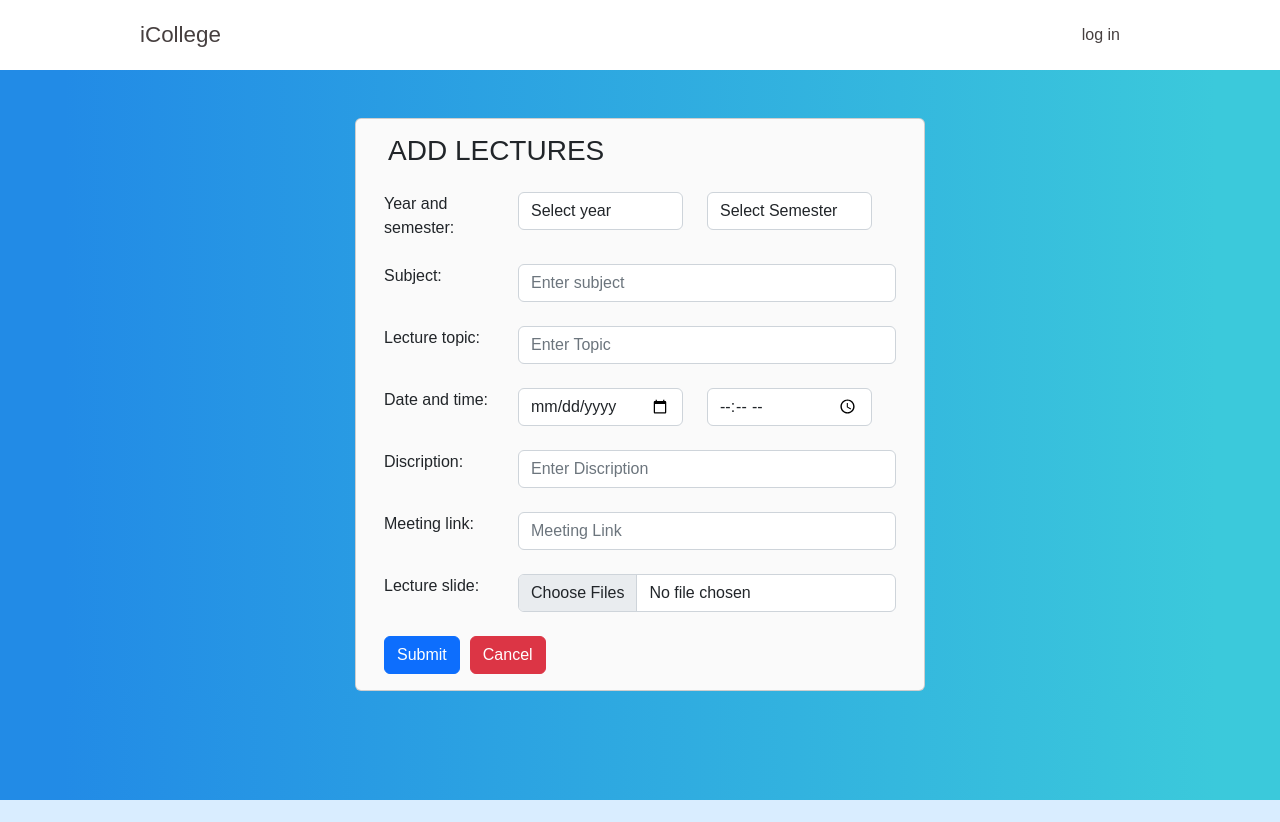
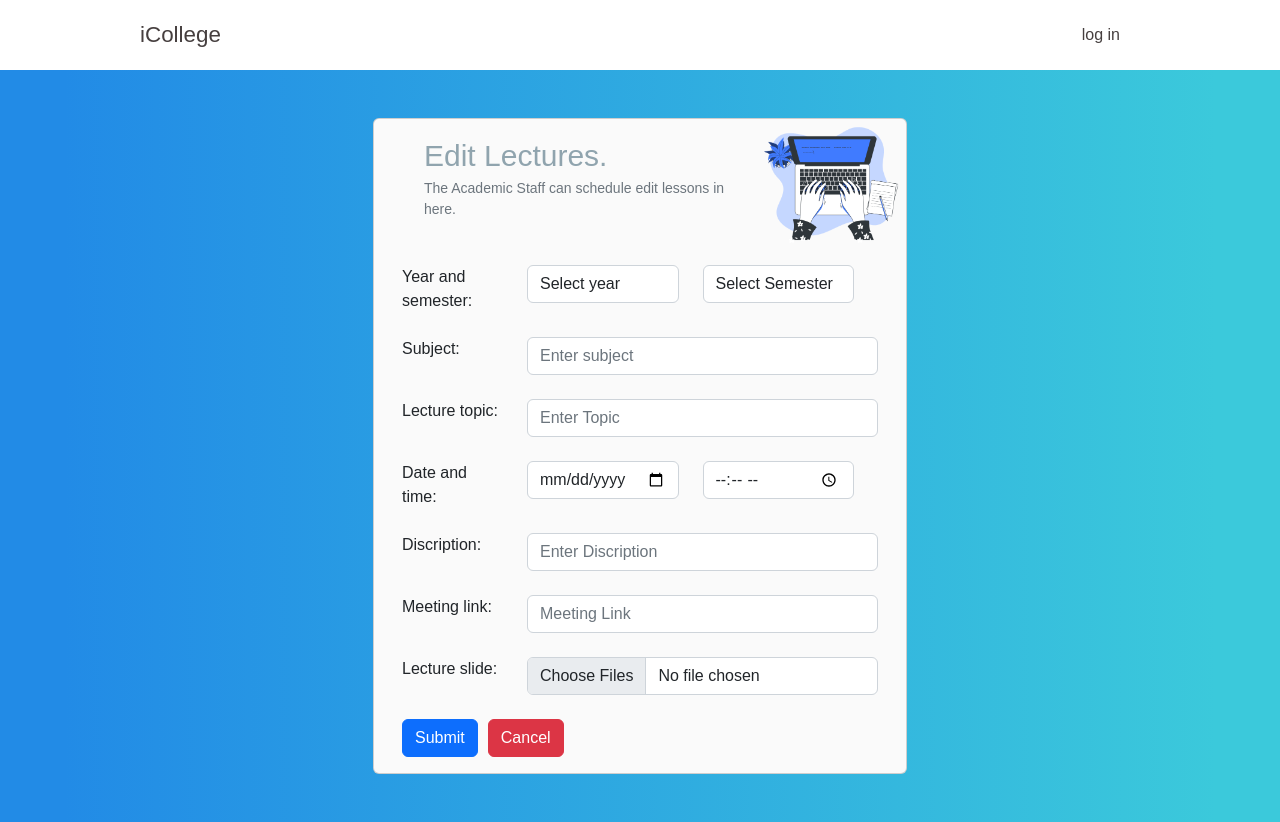
Before and after one commit to Hasaranga-sys/iCollege_LMS_Software, a React (Create React App) app in the folder front-end/: page /UpdateLecture/1 in a window 1280 px wide. Before the commit the page ends 800 px from the top, so only its background shows below. Built offline with nearby package versions, Linux system fonts and the light colour scheme; no server answers.

Commit message:
tharaka last commit

```diff
--- a/front-end/src/Components/Lecture/AddLecture.jsx
+++ b/front-end/src/Components/Lecture/AddLecture.jsx
@@ -58,6 +58,12 @@ export default function AddLecture() {
         setPdf(null);
 
         navigate("/Lecture");
+        Swal.fire({
+          icon: "success",
+          text: "Lecture scheduled successfully",
+          showConfirmButton: false,
+          timer: 1500,
+        });
       }
     } catch (error) {
       console.log(error);
@@ -93,7 +99,7 @@ export default function AddLecture() {
                     fontWeight: 400,
                   }}
                 >
-                  The Academic Staff can schedule a lessons in hear.
+                  The Academic Staff can schedule a lessons in here.
                 </p>
               </div>
               <div
@@ -116,7 +122,7 @@ export default function AddLecture() {
                         value={year}
                         onChange={(e) => setYear(e.target.value)}
                       >
-                        <option selected>Select year</option>
+                        <option value="">Select year</option>
                         <option value="1st Year">1st Year</option>
                         <option value="2nd Year">2nd Year</option>
                         <option value="3rd Year">3rd Year</option>
@@ -129,9 +135,10 @@ export default function AddLecture() {
                         name="semester"
                         className="form-control"
                         value={semester}
+                        required
                         onChange={(e) => setSemester(e.target.value)}
                       >
-                        <option selected>Select Semester</option>
+                        <option value="">Select Semester</option>
                         <option value="1st Semester">1st Semester</option>
                         <option value="2nd Semester">2nd Semester</option>
                       </select>
@@ -147,7 +154,8 @@ export default function AddLecture() {
                       placeholder="Enter subject"
                       name="subject"
                       className="form-control"
-                      title="Name should only contain lowercase or uppercase letters. e.g. john"
+                      required
+                      title="You must have to enter subject"
                       value={subject}
                       onChange={(e) => setSubject(e.target.value)}
                     />
@@ -162,7 +170,8 @@ export default function AddLecture() {
                       placeholder="Enter Topic"
                       name="topic"
                       className="form-control"
-                      title="Name should only contain lowercase or uppercase letters. e.g. john"
+                      required
+                      title="You must have to enter Topic"
                       value={topic}
                       onChange={(e) => setTopic(e.target.value)}
                     />
@@ -178,7 +187,8 @@ export default function AddLecture() {
                         placeholder="Enter date"
                         type="date"
                         className="form-control"
-                        title="Name should only contain lowercase or uppercase letters. e.g. john"
+                        required
+                        title="You must have to enter Date"
                         value={date}
                         onChange={(e) => setDate(e.target.value)}
                       />
@@ -188,7 +198,8 @@ export default function AddLecture() {
                         placeholder="Enter time"
                         type="time"
                         className="form-control"
-                        title="Name should only contain lowercase or uppercase letters. e.g. john"
+                        required
+                        title="You must have to enter time"
                         value={time}
                         onChange={(e) => setTime(e.target.value)}
                       />
@@ -204,7 +215,8 @@ export default function AddLecture() {
                       placeholder="Enter Discription"
                       name="firstName"
                       className="form-control"
-                      title="Name should only contain lowercase or uppercase letters. e.g. john"
+                      required
+                      title="You must have to enter discription"
                       value={discription}
                       onChange={(e) => setDiscription(e.target.value)}
                     />
@@ -219,7 +231,8 @@ export default function AddLecture() {
                       placeholder="Meeting Link"
                       name="firstName"
                       className="form-control"
-                      title="Name should only contain lowercase or uppercase letters. e.g. john"
+                      required
+                      title="You must have to enter meeting link"
                       value={meeting_link}
                       onChange={(e) => setMeeting_link(e.target.value)}
                     />
@@ -234,6 +247,7 @@ export default function AddLecture() {
                       type="file"
                       multiple
                       required
+                      title="You must have to enter lecture slide"
                       filename="uploaded_Image"
                       className="form-control"
                       onChange={(e) => {
--- a/front-end/src/Components/Lecture/UpdateLectures.jsx
+++ b/front-end/src/Components/Lecture/UpdateLectures.jsx
@@ -1,6 +1,7 @@
 import React, { useEffect, useState } from "react";
 import { useNavigate, useParams } from "react-router-dom";
 import LectureService from "../Service/LectureService";
+import Swal from "sweetalert2";
 
 export default function UpdateLectures() {
   const { id } = useParams();
@@ -58,6 +59,12 @@ export default function UpdateLectures() {
         setPdf(null);
 
         navigate("/Lecture");
+        Swal.fire({
+          icon: "success",
+          text: "Lecture scheduled successfully updated",
+          showConfirmButton: false,
+          timer: 1500,
+        });
       }
     } catch (error) {
       console.log(error);
@@ -80,10 +87,38 @@ export default function UpdateLectures() {
   }, []);
 
   return (
-    <div className="container pt-5">
+    <div className="container p-5">
       <div className="row">
         <div className="card col-md-6 offset-md-3 offset-md-3" style={mystyle}>
-          <h3 style={{ paddingTop: 15, paddingLeft: 20 }}>ADD LECTURES</h3>
+          <div className="row">
+            <div
+              className="col"
+              style={{
+                fontSize: 30,
+                fontWeight: 500,
+                paddingLeft: 50,
+                display: "block",
+                marginTop: "auto",
+                marginBottom: "auto",
+                color: "#90A4AE",
+              }}
+            >
+              Edit Lectures.
+              <p
+                class="text-muted"
+                style={{
+                  fontSize: 14,
+                  fontWeight: 400,
+                }}
+              >
+                The Academic Staff can schedule edit lessons in here.
+              </p>
+            </div>
+            <div
+              className="lecture-image"
+              style={{ height: "130px", width: "150px" }}
+            ></div>
+          </div>
           <div className="card-body">
             <form onSubmit={clickSubmit}>
               <div className="row form-group pb-4">
--- a/front-end/src/Components/Student/StudentLectuersView.jsx
+++ b/front-end/src/Components/Student/StudentLectuersView.jsx
@@ -72,7 +72,7 @@ export default function StudentLectuersView() {
       <div className="student-hero-image" style={{ height: 265 }}></div>
       <div>
         <div className="container card my-5 ">
-          <h3 className="p-4">Lecture Schedule</h3>
+          <h3 className="p-4 mx-auto">Lecture Schedules</h3>
           <div>
             <Modal size="lg" show={show} onHide={handleClose}>
               <Modal.Header closeButton>
```
Also changed, not shown: front-end/src/Components/Lecture/LectureAdminHome.jsx (+0 -9 lines).
